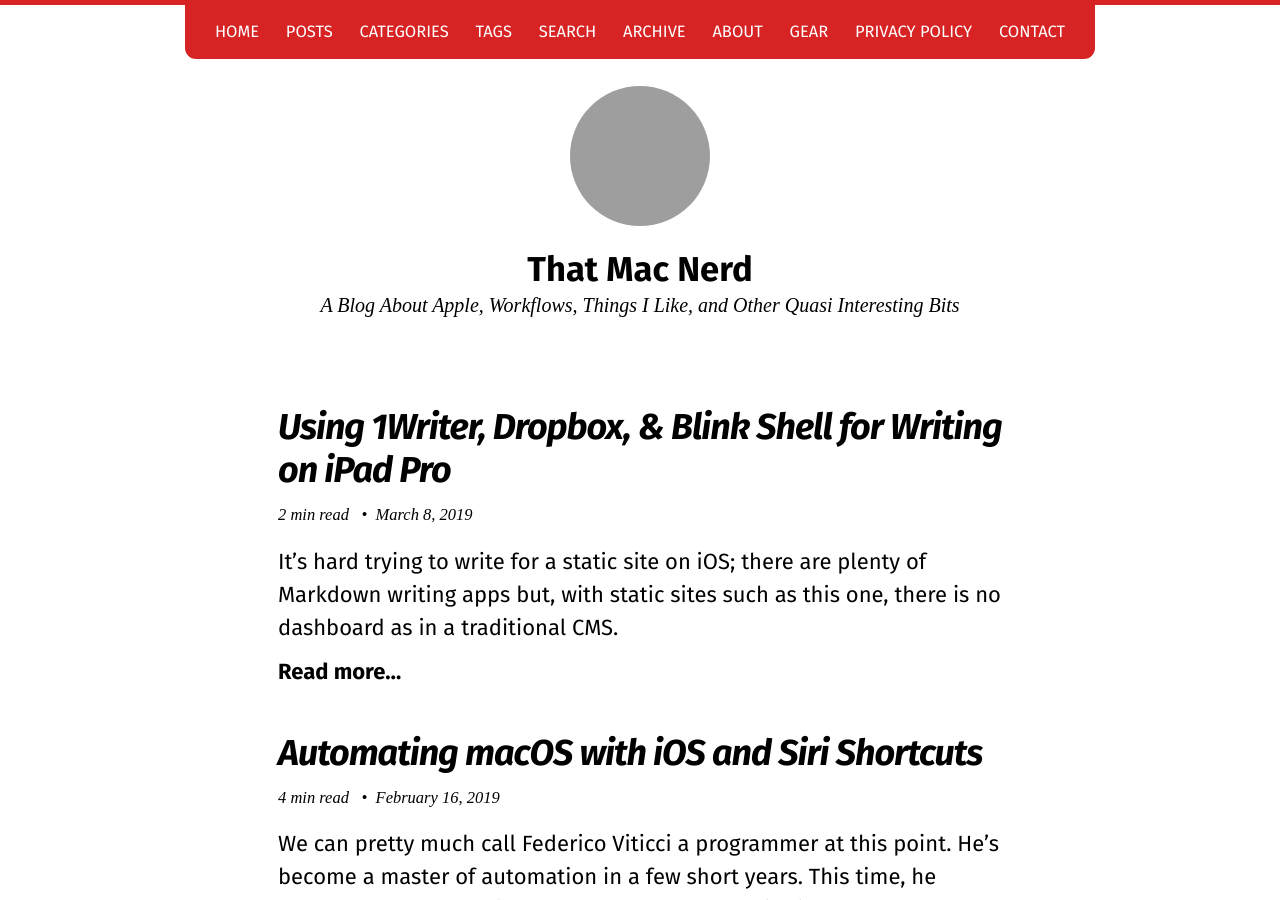
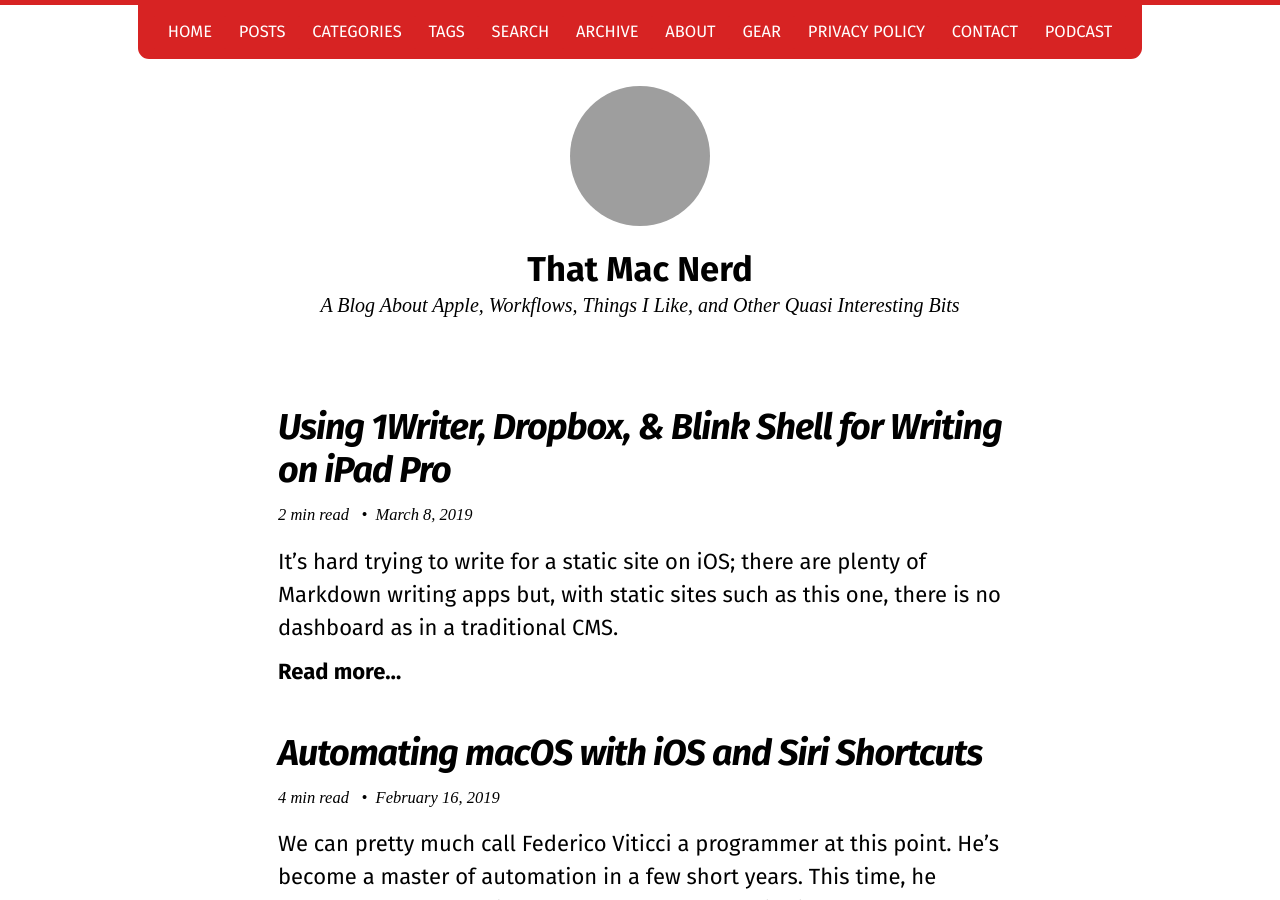
Before and after one commit to bryanbraun/tiffany.blog, a Jekyll site: the page built from index.html, in a window 1280 px wide and 900 px high. Built offline with Jekyll 4.4.1, drawn with Linux system fonts in a browser that asks for light colours; nearby versions of some CDN libraries; the list of posts is cut into pages by our own code; grey boxes are pictures that could not be loaded.

Commit message:
Update something

```diff
--- a/_data/navigation.yml
+++ b/_data/navigation.yml
@@ -20,5 +20,5 @@
   url: /privacy-policy/
 - title: Contact
   url: /contact/
-# - title: External Page
-#   url: https://the-page.com/you-want-to-link-to.html
+- title: Podcast
+  url: https://thatmacnerdpod-netlify.com
```
